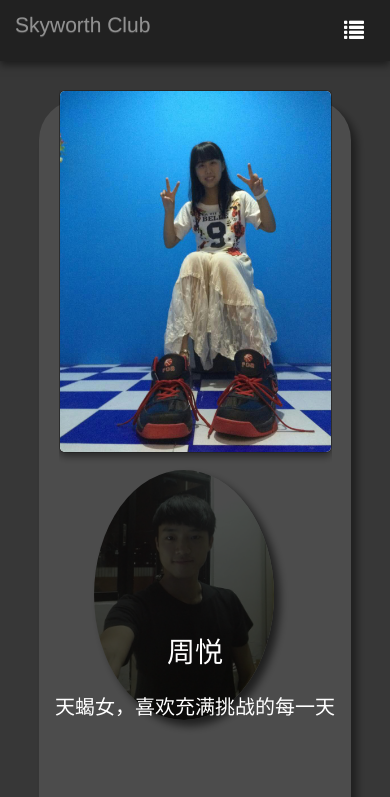
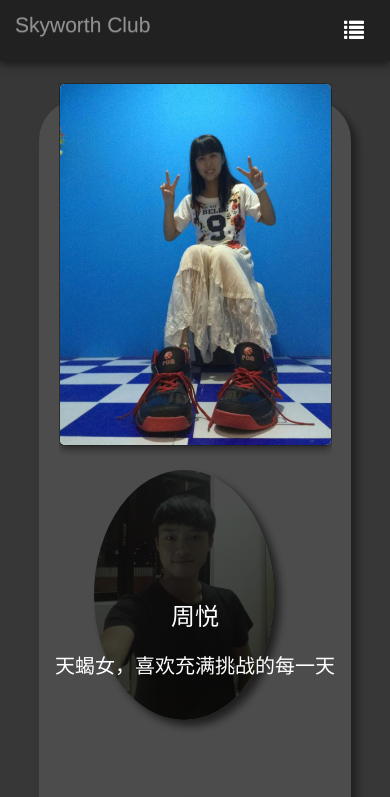
Before and after one commit to bottle1125/bottle.github.io, a plain HTML site: page skyworth/About.html in a window 390 px wide. Both pictures are taken after a click on the picture 184 px from the left and 265 px from the top of the page. Shown: the top 797 px of the page. Drawn offline with Linux system fonts and the light colour scheme.

Commit message:
skyworth

```diff
--- a/skyworth/About.html
+++ b/skyworth/About.html
@@ -76,7 +76,7 @@
         <img src="img/张丹丽.jpg" /><p><span>张丹丽</span><br><br>我叫张丹丽，来自14级信工4班，是UI组的一员</p>
       </figure>
       <figure>
-        <img src="img/张英坤.jpg" /><p><span>张英坤</span><br><br>爱生活，爱自由，也爱吃苦，拍过拖，翘过课，我和你一样，我是张英坤</p>
+        <img src="img/张英坤.jpg" /><p><span>张英坤</span><br><br>爱生活，爱自由，也爱吃苦，拍过拖，翘过课，我和你一样</p>
       </figure>
       <figure>
         <img src="img/周陆旺.jpg" /><p><span>周陆旺</span><br><br>程序和产品的渣渣，渴望变得更碎，飞的更高</p>
--- a/skyworth/css/About.css
+++ b/skyworth/css/About.css
@@ -24,6 +24,7 @@ body{background: rgba(28,28,28,0.3);}
 	border-radius: 40px;
 	-webkit-box-shadow: 6px 6px 8px #666;
 	-webkit-border-radius: 40px;
+	overflow: hidden;
 }
 figure{
 	width: 180px;
@@ -33,6 +34,7 @@ figure{
 	-webkit-box-shadow: 6px 6px 8px #666;
 	border-radius: 100%;
 	-webkit-border-radius: 100%;
+	overflow: hidden;
 }
 figure img{
 	width: 100%;
@@ -45,10 +47,10 @@ figure p{
 	display: none;
 }
 
-#modal{position:fixed;width:100%;height:100%;left:0;top:0;padding-top:5%;display: none;background-color: rgba(0,0,0,0.7);}
+#modal{position:fixed;width:100%;height:100%;left:0;top:0;padding-top:3%;display: none;background-color: rgba(0,0,0,0.7);}
 #wrap{width: 100%;height:100%;display: flex;flex-flow:row wrap;justify-content: center;align-items:center;-webkit-display: flex;-webkit-justify-content: center;}
-#introduction p{font-size: 20px;line-height: 26px;}
-#introduction span{font-size: 28px;}
+#introduction p{font-size: 20px;line-height: 24px;}
+#introduction span{font-size: 24px;}
 
 @media only screen and (min-width: 769px){
 #pic{width: 30%;}
@@ -56,9 +58,9 @@ figure p{
 #introduction{width:20%;position: absolute;top: 30%;left:70%;text-align: center;color: #fff;}
 }
 @media only screen and (max-width: 768px){
-#pic{margin-top:70px;width: 70%;height: 65%;overflow: hidden;}
+#pic{margin-top:65px;width: 70%;height: 60%;overflow: hidden;}
 #pic img{width: 100%;}
-#introduction{width:100%;margin-top:15px;height:28%;text-align: center;color: #fff;}
+#introduction{width:100%;margin-top:10px;height:28%;text-align: center;color: #fff;}
 }
 
 @-webkit-keyframes zoom{
```
